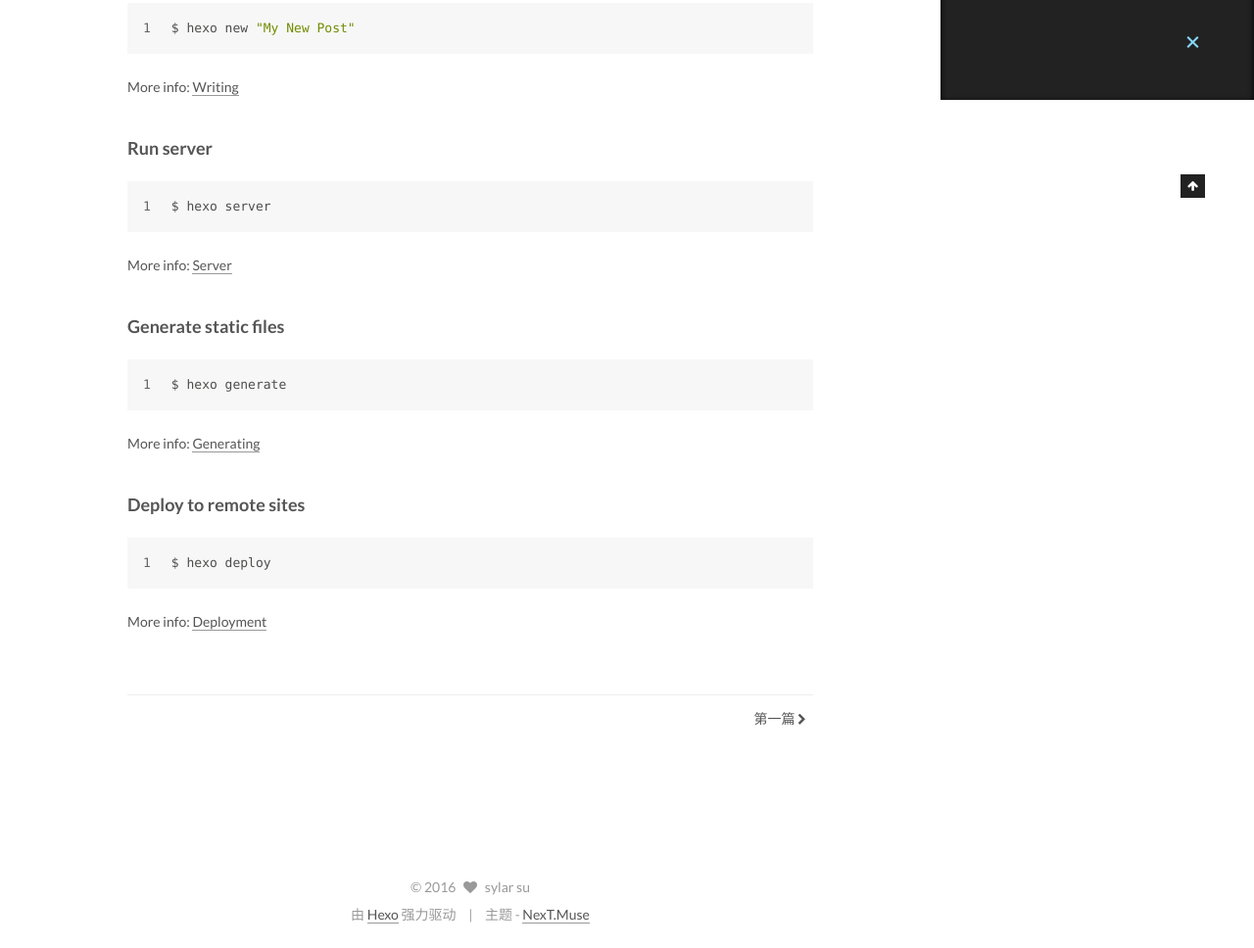
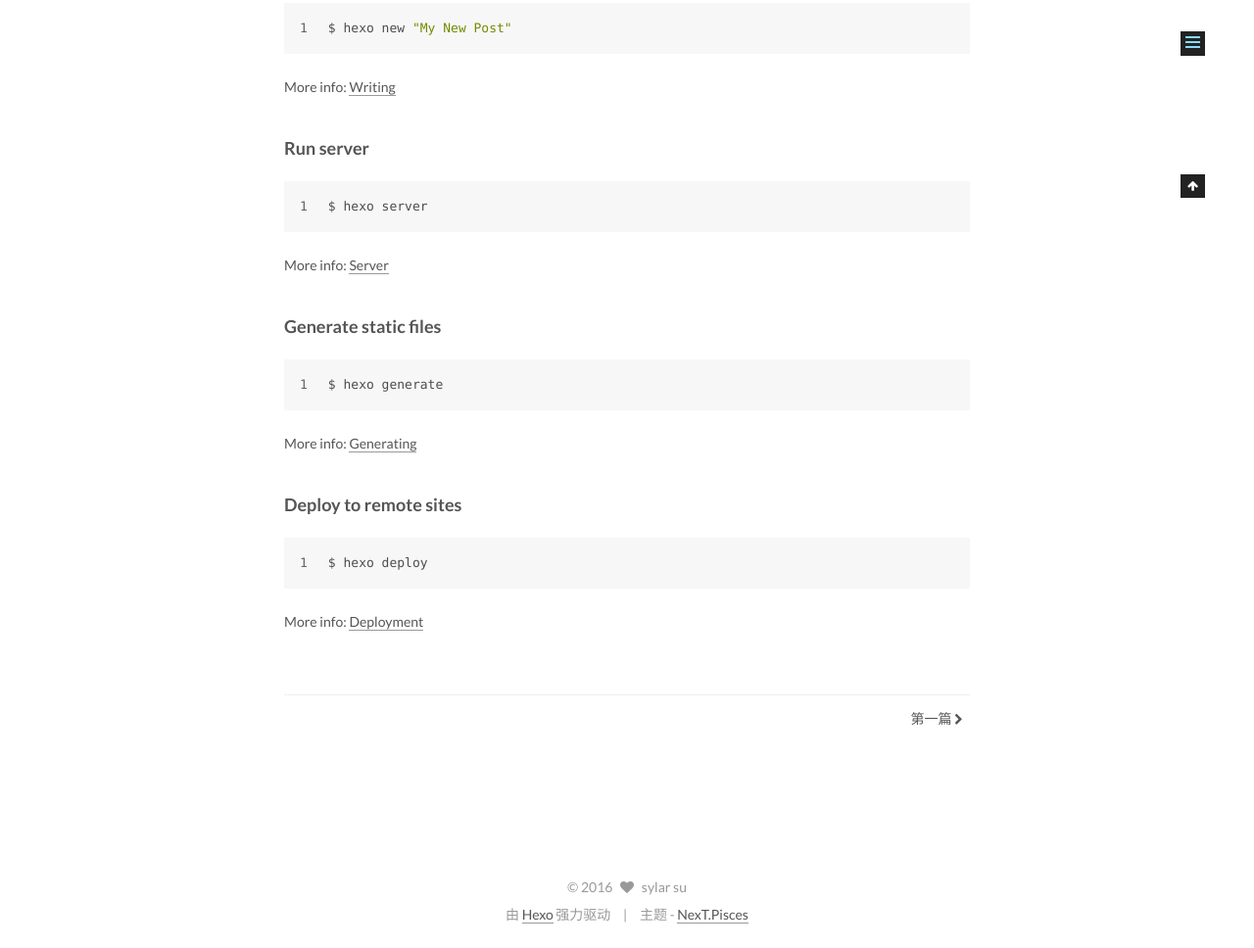
Before and after one commit to su89/su89.github.io, a plain HTML site: page 2016/08/23/hello-world/index.html in a window 1280 px wide. Shown: the part 698-1666 px from the top of the page at 98% size. Drawn offline with Linux system fonts and the light colour scheme.

Commit message:
Site updated: 2016-08-24 20:00:50

```diff
--- a/2016/08/23/hello-world/index.html
+++ b/2016/08/23/hello-world/index.html
@@ -5,7 +5,7 @@
 
 
 
-<html class="theme-next muse use-motion">
+<html class="theme-next pisces use-motion">
 <head>
   <meta charset="UTF-8"/>
 <meta http-equiv="X-UA-Compatible" content="IE=edge,chrome=1" />
@@ -103,7 +103,7 @@ Quick">
 <script type="text/javascript" id="hexo.configuration">
   var NexT = window.NexT || {};
   var CONFIG = {
-    scheme: 'Muse',
+    scheme: 'Pisces',
     sidebar: {"position":"left","display":"post"},
     fancybox: true,
     motion: true,
@@ -459,7 +459,7 @@ Quick">
 <div class="theme-info">
   主题 -
   <a class="theme-link" href="https://github.com/iissnan/hexo-theme-next">
-    NexT.Muse
+    NexT.Pisces
   </a>
 </div>
 
@@ -526,6 +526,13 @@ Quick">
 
 
 
+  <script type="text/javascript" src="/js/src/affix.js?v=5.0.1"></script>
+
+  <script type="text/javascript" src="/js/src/schemes/pisces.js?v=5.0.1"></script>
+
+
+
+
   <script type="text/javascript" src="/js/src/scrollspy.js?v=5.0.1"></script>
 <script type="text/javascript" src="/js/src/post-details.js?v=5.0.1"></script>
 
```
Also changed, not shown: 2016/08/23/第一篇/index.html (+10 -3 lines), archives/2016/08/index.html (+10 -3 lines), archives/2016/index.html (+10 -3 lines), archives/index.html (+10 -3 lines), index.html (+10 -3 lines), tags/新闻/index.html (+10 -3 lines).
